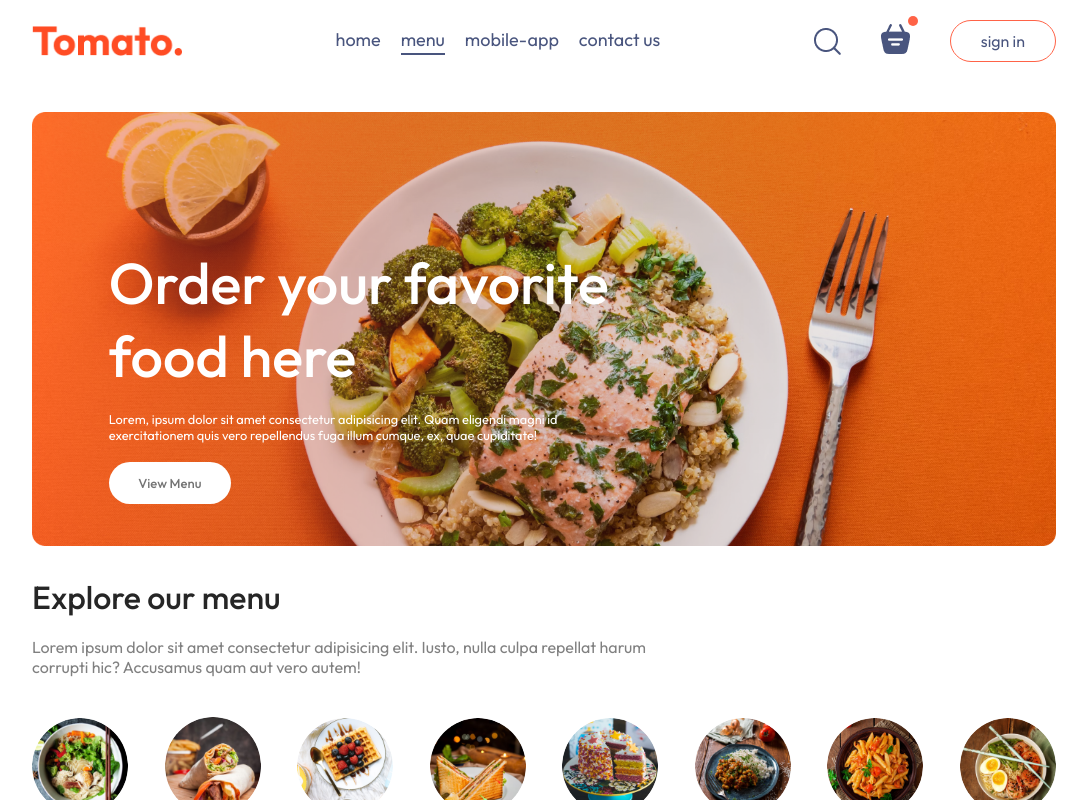
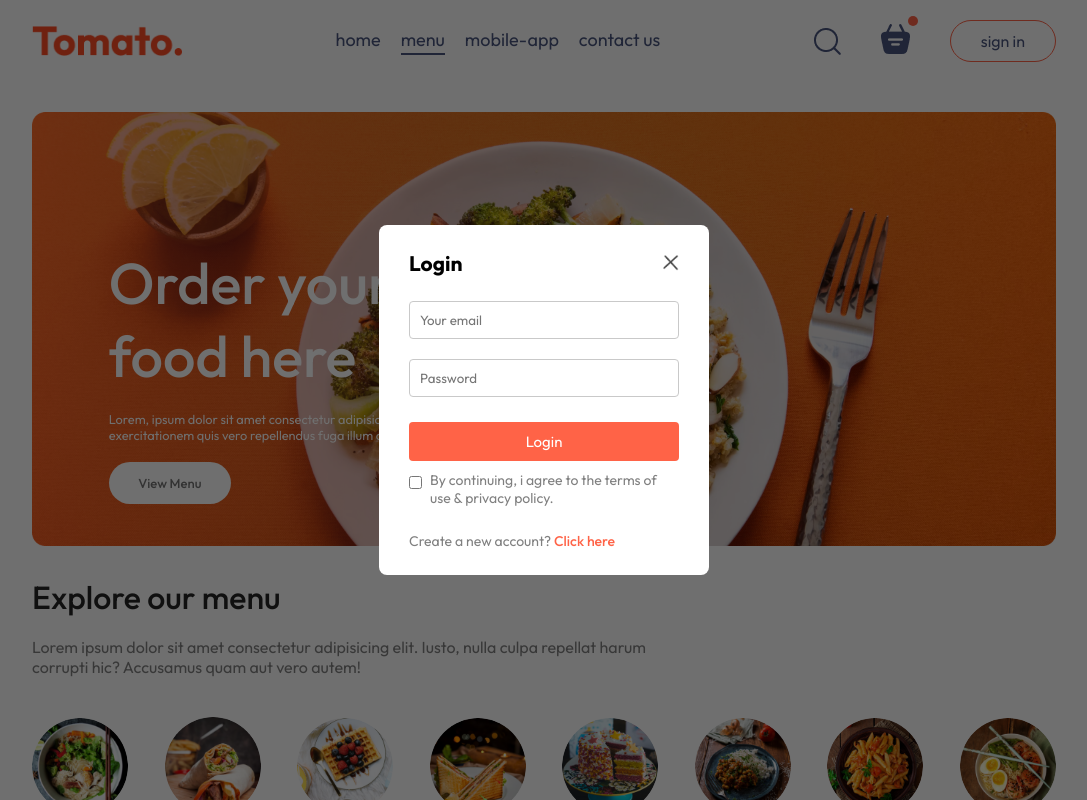
Before and after one commit to ThatDay1/Tomato-food-delivery-app, a React (Vite) app: page / in a window 1280 px wide. Both pictures are taken after a click on the button "sign in". Shown: the top 800 px of the page, without its empty margins (96-1183 px from the left). Built offline with nearby package versions, Linux system fonts and the light colour scheme.

Commit message:
Sign in / Sign up components

```diff
--- a/src/App.jsx
+++ b/src/App.jsx
@@ -1,16 +1,19 @@
-import React from 'react'
+import React, { useState } from 'react'
 import Navbar from './components/Navbar/Navbar'
 import { Route, Routes } from 'react-router-dom'
 import Home from './pages/Home/Home'
 import Cart from './pages/Cart/Cart'
 import PlaceOrder from './pages/PlaceOrder/PlaceOrder'
 import Footer from './components/Footer/Footer'
+import LoginPopup from './components/LoginPopup/LoginPopup'
 
 const App = () => {
+  const [showLogin, setShowLogin] = useState(false)
   return (
     <>
+      {showLogin ? <LoginPopup setShowLogin={setShowLogin} /> : <></>}
       <div className="app">
-        <Navbar />
+        <Navbar setShowLogin={setShowLogin} />
         <Routes>
           <Route path="/" element={<Home />} />
           <Route path="/cart" element={<Cart />} />
--- /dev/null
+++ b/src/components/LoginPopup/LoginPopup.css
@@ -0,0 +1,74 @@
+.login-popup {
+  position: absolute;
+  z-index: 1;
+  width: 100%;
+  height: 100%;
+  background-color: #00000090;
+  display: grid;
+}
+
+.login-popup-container {
+  place-self: center;
+  width: max(23vw, 330px);
+  color: #808080;
+  background-color: white;
+  display: flex;
+  flex-direction: column;
+  gap: 25px;
+  padding: 25px 30px;
+  border-radius: 8px;
+  font-size: 14px;
+  animation: fadeIn 0.5s;
+}
+
+.login-popup-title {
+  display: flex;
+  justify-content: space-between;
+  align-items: center;
+  color: black;
+}
+
+.login-popup-title img {
+  width: 16px;
+  cursor: pointer;
+}
+
+.login-popup-inputs {
+  display: flex;
+  flex-direction: column;
+  gap: 20px;
+}
+
+.login-popup-inputs input {
+  outline: none;
+  border: 1px solid #c9c9c9;
+  padding: 10px;
+  border-radius: 4px;
+}
+
+.login-popup-container button {
+  border: none;
+  padding: 10px;
+  border-radius: 4px;
+  color: white;
+  background-color: tomato;
+  font-size: 15px;
+  cursor: pointer;
+}
+
+.login-popup-condition {
+  display: flex;
+  align-items: start;
+  gap: 8px;
+  margin-top: -15px;
+}
+
+.login-popup-condition input {
+  margin-top: 5px;
+}
+
+.login-popup p span {
+  color: tomato;
+  font-weight: 500;
+  cursor: pointer;
+}
--- /dev/null
+++ b/src/components/LoginPopup/LoginPopup.jsx
@@ -0,0 +1,48 @@
+import React, { useState } from 'react'
+import './LoginPopup.css'
+import { assets } from '../../assets/assets'
+
+const LoginPopup = ({ setShowLogin }) => {
+  const [currState, setCurrState] = useState('Login')
+  return (
+    <div className="login-popup">
+      <form className="login-popup-container">
+        <div className="login-popup-title">
+          <h2>{currState}</h2>
+          <img
+            onClick={() => setShowLogin(false)}
+            src={assets.cross_icon}
+            alt="cross icon"
+          />
+        </div>
+        <div className="login-popup-inputs">
+          {currState === 'Login' ? (
+            <></>
+          ) : (
+            <input type="text" placeholder="Your name" required />
+          )}
+          <input type="email" placeholder="Your email" required />
+          <input type="password" placeholder="Password" required />
+        </div>
+        <button>{currState === 'Sign Up' ? 'Create account' : 'Login'}</button>
+        <div className="login-popup-condition">
+          <input type="checkbox" required />
+          <p>By continuing, i agree to the terms of use & privacy policy.</p>
+        </div>
+        {currState === 'Login' ? (
+          <p>
+            Create a new account?{' '}
+            <span onClick={() => setCurrState('Sign Up')}>Click here</span>
+          </p>
+        ) : (
+          <p>
+            Already have an account?{' '}
+            <span onClick={() => setCurrState('Login')}>Login here</span>
+          </p>
+        )}
+      </form>
+    </div>
+  )
+}
+
+export default LoginPopup
--- a/src/components/Navbar/Navbar.jsx
+++ b/src/components/Navbar/Navbar.jsx
@@ -3,7 +3,7 @@
 import { assets } from '../../assets/assets'
 import { Link } from 'react-router-dom'
 
-const Navbar = () => {
+const Navbar = ({ setShowLogin }) => {
   const [menu, setMenu] = useState('menu')
 
   return (
@@ -45,7 +45,7 @@
           <img src={assets.basket_icon} alt="basket icon" />
           <div className="dot"></div>
         </div>
-        <button>sign in</button>
+        <button onClick={() => setShowLogin(true)}>sign in</button>
       </div>
     </div>
   )
```
